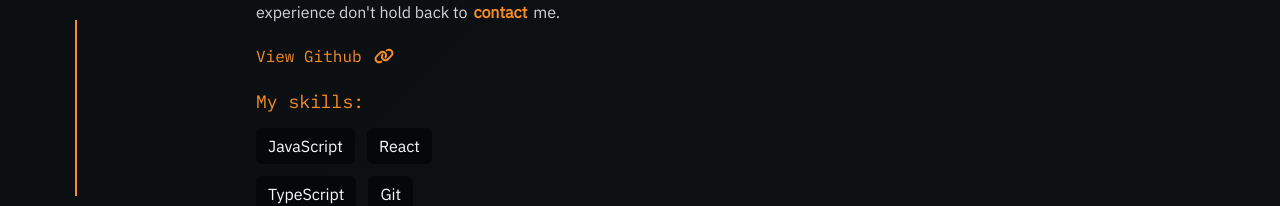
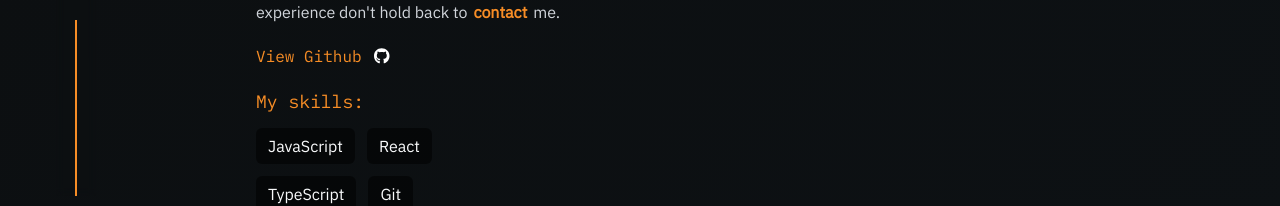
Before and after one commit to JosephChuksN/JosephChuksN, a React (Create React App) app: page /about in a window 1280 px wide. Shown: the part 604-810 px from the top of the page. Built offline with nearby package versions, Linux system fonts and the light colour scheme.

Commit message:
added icon in about section

```diff
--- a/src/components/About.tsx
+++ b/src/components/About.tsx
@@ -1,8 +1,9 @@
 import React from 'react'
 import chukwudi from  '../assets/chukwudi.jpg'
 import { FontAwesomeIcon } from "@fortawesome/react-fontawesome"
+import { faGithub } from '@fortawesome/free-brands-svg-icons'
 import { Slide } from 'react-awesome-reveal'
-import { faLink } from '@fortawesome/free-solid-svg-icons'
+
 
 
 
@@ -52,7 +53,7 @@ const About:React.FC = () => {
     <a href="https://github.com/JosephChuksN"  target="_blank" rel="noopener noreferrer">
     <span className="flex items-center gap-3 text-[#F78D26] font-headers hover:scale-75 transition-all delay-100 duration-300 cursor-pointer w-36">
       View Github
-      <FontAwesomeIcon icon={faLink} />
+      <FontAwesomeIcon className="text-white text-base" icon={ faGithub} />
       </span></a>
     <span className="text-gray-300 flex flex-col gap-3">
     <span className="font-headers text-lg text-[#F78D26]">My skills:</span>
```
Also changed, not shown: src/components/Navbar.tsx (line endings or trailing spaces).
